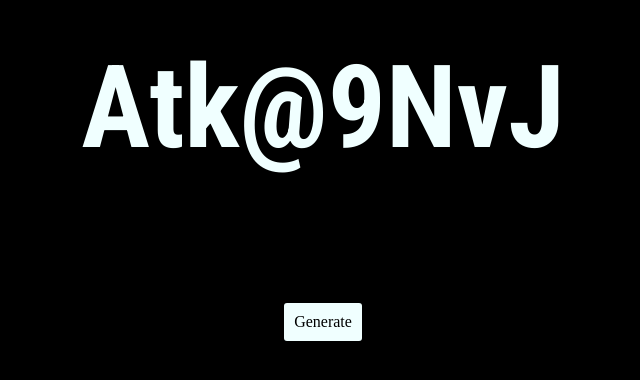
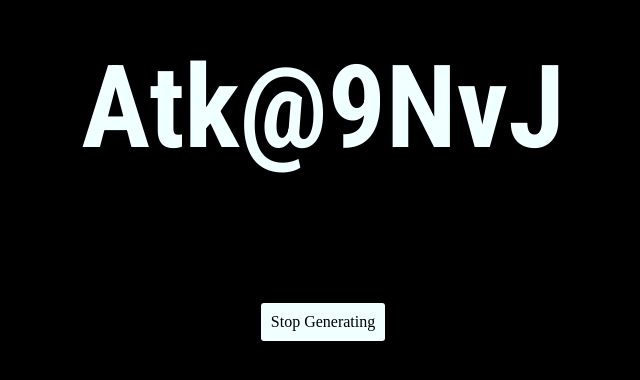
Before and after one commit to thehardiik/Password-Generator, a plain HTML site: page index.html in a window 1280 px wide. Shown: the part 248-628 px from the top of the page, without its empty margins (317-957 px from the left). Drawn offline with Linux system fonts and the light colour scheme.

Commit message:
Update index.html

```diff
--- a/index.html
+++ b/index.html
@@ -10,7 +10,7 @@
 
     <link rel="stylesheet" href="style.css">
 
-    <title>Password</title>
+    <title>GenPass</title>
 
 
 </head>
@@ -19,7 +19,7 @@
     <div class="container">
         <div class="cursor"></div>
         <h1 id="pass">PASSWORD</h1>
-        <div class="button">Generate</div>
+        <div class="button">Stop Generating</div>
     </div>
 </body>
 <script src="script.js"></script>
```
